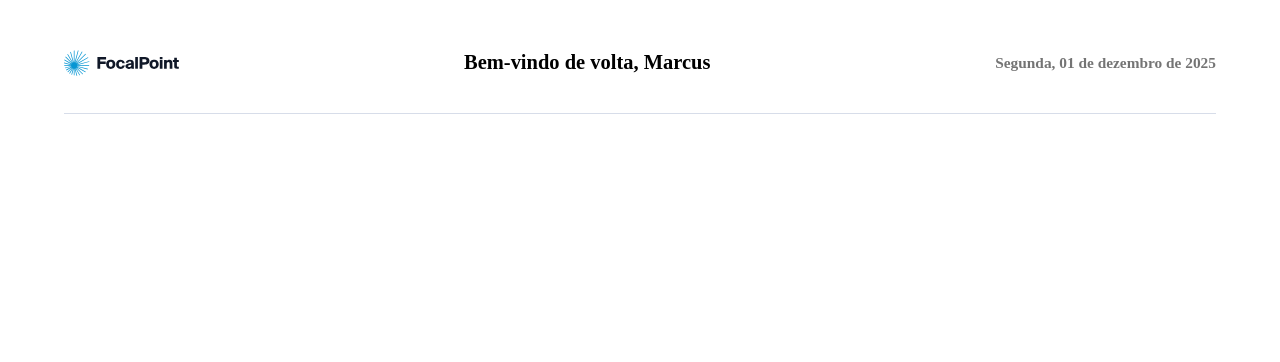
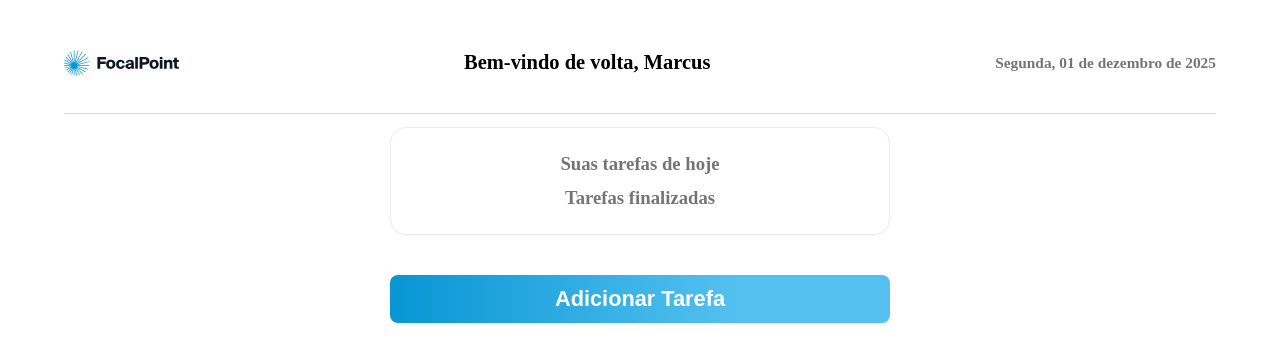
Before and after one commit to duarte25/doto_react, a Next.js app: page / in a window 1280 px wide. Shown: the top 362 px of the page. Built offline with nearby package versions, Linux system fonts and the light colour scheme.

Commit message:
Feito o poup, apagando e criando os itens, localstorage incluido tudo okay, mas acho que o pop up tem que ser um componente e ai eu chamo ele, tudo junto no código não ta legal

```diff
--- a/package.json
+++ b/package.json
@@ -12,6 +12,7 @@
     "next": "14.2.12",
     "react": "^18",
     "react-dom": "^18",
+    "reactjs-popup": "^2.0.6",
     "sass": "^1.79.1"
   },
   "devDependencies": {
--- a/src/app/layout.js
+++ b/src/app/layout.js
@@ -6,6 +6,7 @@ export default function RootLayout({ children }) {
     <html lang="pt-br">
       <body>
         <Header />
+        {children}
       </body>
     </html>
   );
--- a/src/app/page.js
+++ b/src/app/page.js
@@ -1,10 +1,12 @@
-import Image from "next/image";
-import styles from "./page.module.css";
+// pages/index.js
+"use client"
+import React from 'react';
+import TodoList from '../components/toDolist';
 
 export default function Home() {
   return (
     <div>
-
+      <TodoList />
     </div>
   );
 }
--- /dev/null
+++ b/src/components/tasks/index.jsx
@@ -0,0 +1,28 @@
+// components/TodoItem.js
+import React from 'react';
+import Styles from './styles.module.scss';
+
+const TodoItem = ({ todo, toggleComplete, deleteTodo }) => {
+  return (
+    <div className={Styles.container} >
+        <input
+        type="checkbox"
+        checked={todo.completed}
+        onChange={() => toggleComplete(todo.id)}
+      />
+      <div
+        className={Styles.task}
+        style={{ textDecoration: todo.completed ? 'line-through' : 'none', cursor: 'pointer' }}
+        onClick={() => toggleComplete(todo.id)}
+      >
+        {todo.text}
+      </div>
+      <div className={Styles.button}>
+
+        <button onClick={() => deleteTodo(todo.id)} style={{ color: 'red', cursor: 'pointer' }}>X</button>
+      </div>
+    </div>
+  );
+};
+
+export default TodoItem;
--- /dev/null
+++ b/src/components/tasks/styles.module.scss
@@ -0,0 +1,26 @@
+.container {
+    display: flex;
+    flex-direction: row;
+    align-items: center;
+    border: 1px dashed #D7DDE9;
+    width: 80%;
+    height: 5vh;
+    border-radius: 8px;
+
+    input {
+        // Borda de um input não é editada assim amigo
+        border: 1px solid #D7DDE9;
+        background: white;
+        border-radius: 4px;
+        width: 3vh;
+    }
+
+    .task {
+
+    }
+
+    .button {
+        margin-left: auto;
+      }
+
+}
--- /dev/null
+++ b/src/components/toDolist/index.jsx
@@ -0,0 +1,113 @@
+"use client"; // Adicione isso no topo
+import Styles from "./styles.module.scss";
+import React, { useState, useEffect } from 'react';
+import TodoItem from '../tasks';
+import Popup from 'reactjs-popup';
+import 'reactjs-popup/dist/index.css';
+
+const TodoList = () => {
+  const [todos, setTodos] = useState([]);
+  const [todoText, setTodoText] = useState('');
+  const [isAdding, setIsAdding] = useState(false);
+  const [todoToDelete, setTodoToDelete] = useState(null);
+
+  // Carregar tarefas do localStorage quando o componente é montado
+  useEffect(() => {
+    const storedTodos = JSON.parse(localStorage.getItem('todos'));
+    if (storedTodos && Array.isArray(storedTodos)) {
+      setTodos(storedTodos);
+    }
+  }, []);
+
+  // Atualizar o localStorage sempre que os `todos` mudarem
+  useEffect(() => {
+    if (todos.length > 0) {
+      localStorage.setItem('todos', JSON.stringify(todos));
+    }
+  }, [todos]);
+
+  const confirmAddTodo = () => {
+    if (todoText.trim()) {
+      const newTodo = { id: Date.now(), text: todoText, completed: false };
+      setTodos([...todos, newTodo]);
+      setTodoText('');
+    }
+    setIsAdding(false);
+  };
+
+  const toggleComplete = (id) => {
+    const updatedTodos = todos.map(todo =>
+      todo.id === id ? { ...todo, completed: !todo.completed } : todo
+    );
+    setTodos(updatedTodos);
+  };
+
+  const confirmDeleteTodo = (id) => {
+    const updatedTodos = todos.filter(todo => todo.id !== id);
+    setTodos(updatedTodos);
+    setTodoToDelete(null);
+  };
+
+  return (
+    <div className={Styles.container}
+     style={{ maxWidth: '500px', margin: '0 auto', textAlign: 'center' }}>
+
+      {/* Popup para adicionar tarefa */}
+      {/* esse popup no futuro deve ser um componente */}
+      <Popup open={isAdding} onClose={() => setIsAdding(false)}>
+        <form onSubmit={(e) => { e.preventDefault(); confirmAddTodo(); }}>
+          <h2>Adicionar Tarefa</h2>
+          <input
+            type="text"
+            value={todoText}
+            onChange={(e) => setTodoText(e.target.value)}
+            placeholder="Nova tarefa"
+            style={{ padding: '10px', width: '80%' }}
+          />
+          <button type="submit" style={{ padding: '10px' }}>Adicionar</button>
+          <button onClick={() => setIsAdding(false)}>Cancelar</button>
+        </form>
+      </Popup>
+
+      <div className={Styles.tasks}>
+        <h3>Suas tarefas de hoje</h3>
+        {todos.filter(todo => !todo.completed).map((todo) => (
+          <TodoItem
+            key={todo.id}
+            todo={todo}
+            toggleComplete={toggleComplete}
+            deleteTodo={() => setTodoToDelete(todo.id)} // Abre o popup para deletar
+          />
+
+        ))}
+        <h3>Tarefas finalizadas</h3>
+        {todos.filter(todo => todo.completed).map((todo) => (
+          <TodoItem
+            key={todo.id}
+            todo={todo}
+            toggleComplete={toggleComplete}
+            deleteTodo={() => setTodoToDelete(todo.id)} // Abre o popup para deletar
+          />
+        ))}
+      </div>
+
+      <button className={Styles.buttonAdd} onClick={() => setIsAdding(true)}>
+        Adicionar Tarefa
+      </button>
+
+
+      {/* Popup para confirmar a deleção */}
+      <Popup open={todoToDelete !== null} onClose={() => setTodoToDelete(null)}>
+        <div>
+          <h2>Confirmar Deleção</h2>
+          <p>Você tem certeza que deseja deletar esta tarefa?</p>
+          <button onClick={() => confirmDeleteTodo(todoToDelete)}>Sim</button>
+          <button onClick={() => setTodoToDelete(null)}>Cancelar</button>
+        </div>
+      </Popup>
+
+    </div>
+  );
+};
+
+export default TodoList;
--- /dev/null
+++ b/src/components/toDolist/styles.module.scss
@@ -0,0 +1,29 @@
+.container {
+    .buttonAdd {
+        margin-top: 5vh;
+        border-radius: 8px;
+        background: linear-gradient(90deg, #0796D3 0%, #53C0F0 68.65%);
+        border: none;
+        width: 100%;
+        height: 6vh;
+        color: white;
+        font-weight: bold;
+        font-size: 1.7vw;
+    }
+}
+
+.tasks {
+    border: 1px solid #EAECF0;
+    box-shadow: 0px 1px 2px rgba(16, 24, 40, 0.05);
+    display: flex;
+    flex-direction: column;
+    justify-content: center;
+    align-items: center;
+    border-radius: 16px;
+    padding: 5%;
+    gap: 1.5vh;
+
+    h3 {
+        opacity: 0.54;
+    }
+}
```
Also changed, not shown: 1 other file (tests, documents, lock files or other folders).
